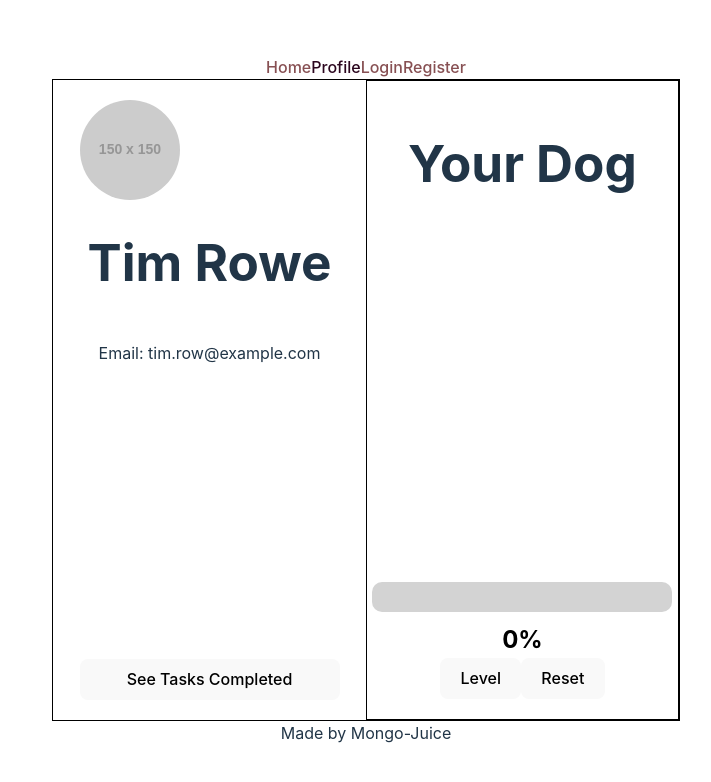
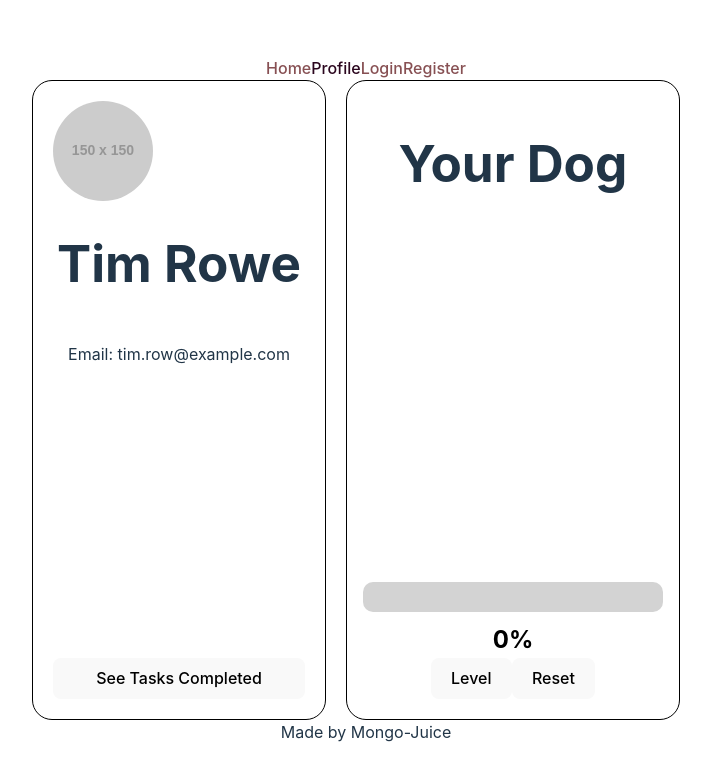
Before and after one commit to SamM71/lap3-project-frontend, a React (Vite) app: page /profile in a window 1280 px wide. Shown: the top 782 px of the page, without its empty margins (274-985 px from the left). Built offline with nearby package versions, Linux system fonts and the light colour scheme.

Commit message:
card consistency - aligned

```diff
--- a/src/App.css
+++ b/src/App.css
@@ -44,13 +44,19 @@
 .profile-container {
   display: flex;
   justify-content: space-between;
-  border: solid black 1px;
+  /* border: solid black 1px; */
   height: 80vh;
+  box-sizing: border-box;
 }
 
 .profile-container > * {
   width: 50%;
   box-sizing: border-box;
+  border: solid black 1px;
+  border-radius: 20px;
+  background-color: #fff;
+  margin-left: 20px;
+  margin-right: 20px;
 }
 
 .dog-container {
@@ -59,7 +65,7 @@
   align-items: center;
   justify-content: center;
   padding: 20px;
-  border: solid black 1px;
+
   height: 100%; /* to take full height of the parent container */
 }
 
--- a/src/components/ProfileCard/index.jsx
+++ b/src/components/ProfileCard/index.jsx
@@ -8,10 +8,11 @@ function ProfileCard({ user }) {
         display: "flex",
         flexDirection: "column",
         padding: "20px",
-        maxWidth: "300px",
+        maxWidth: "500px",
         margin: "0 auto",
         textAlign: "center",
         height: "100%",
+        boxSizing: "border-box",
       }}
     >
       <img
```
